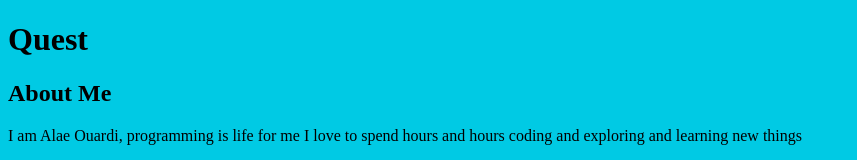
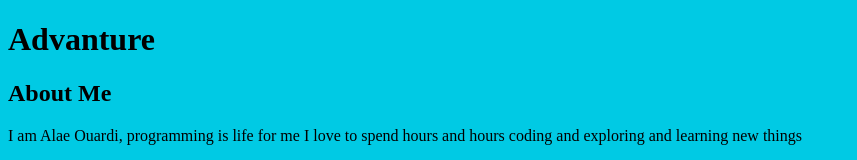
Before and after one commit to AlaeOuardi/Reviewing-my-travel-plans, a plain HTML site: page index.html in a window 1280 px wide. Shown: the top 160 px of the page, without its empty margins (0-857 px from the left). Drawn offline with Linux system fonts and the light colour scheme.

Commit message:
correction the merge conflict

```diff
--- a/index.html
+++ b/index.html
@@ -9,7 +9,7 @@
 </head>
 <body>
 	<header>
-		<h1>Quest</h1>
+		<h1>Advanture</h1>
 	</header>
 
 	<div class="container">
```
